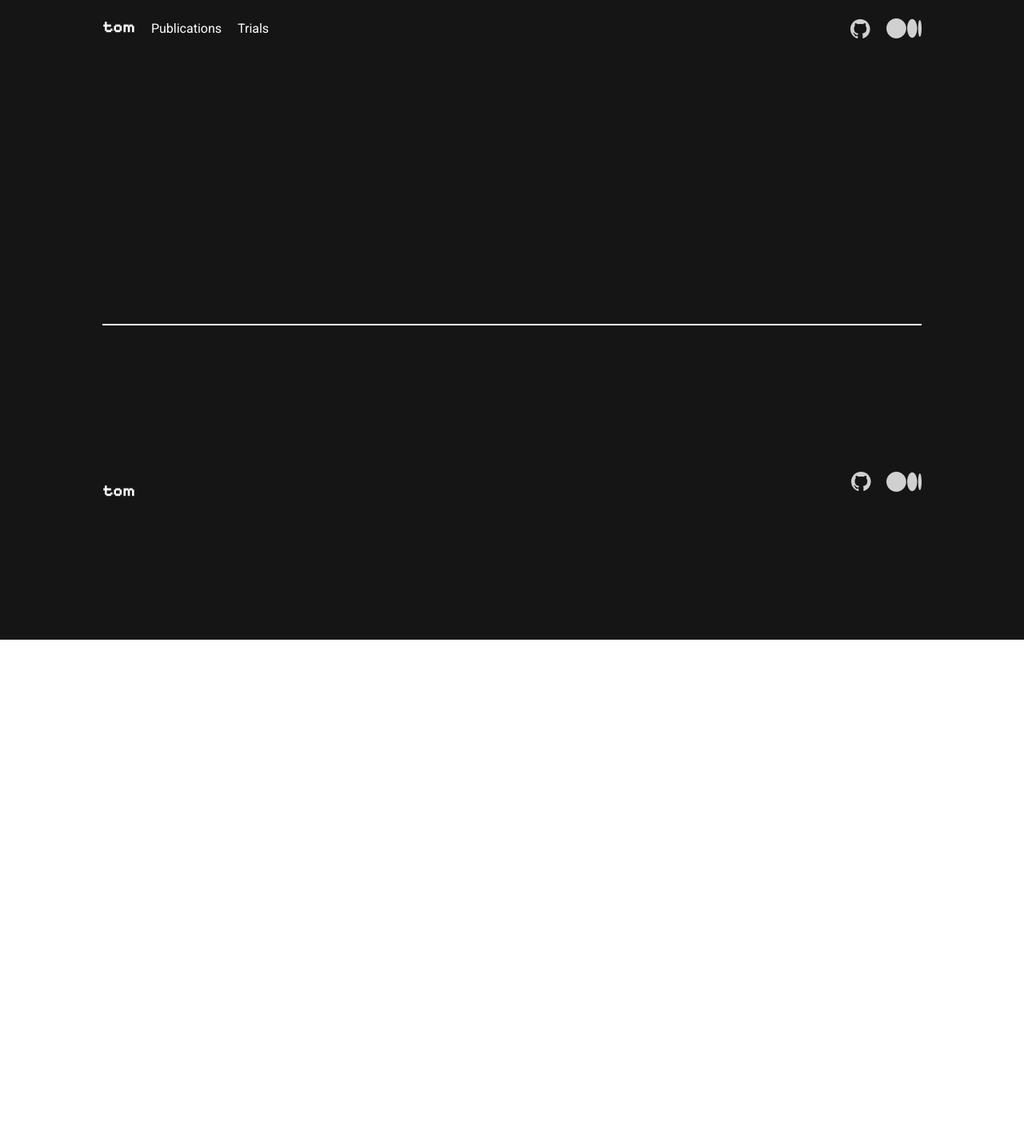
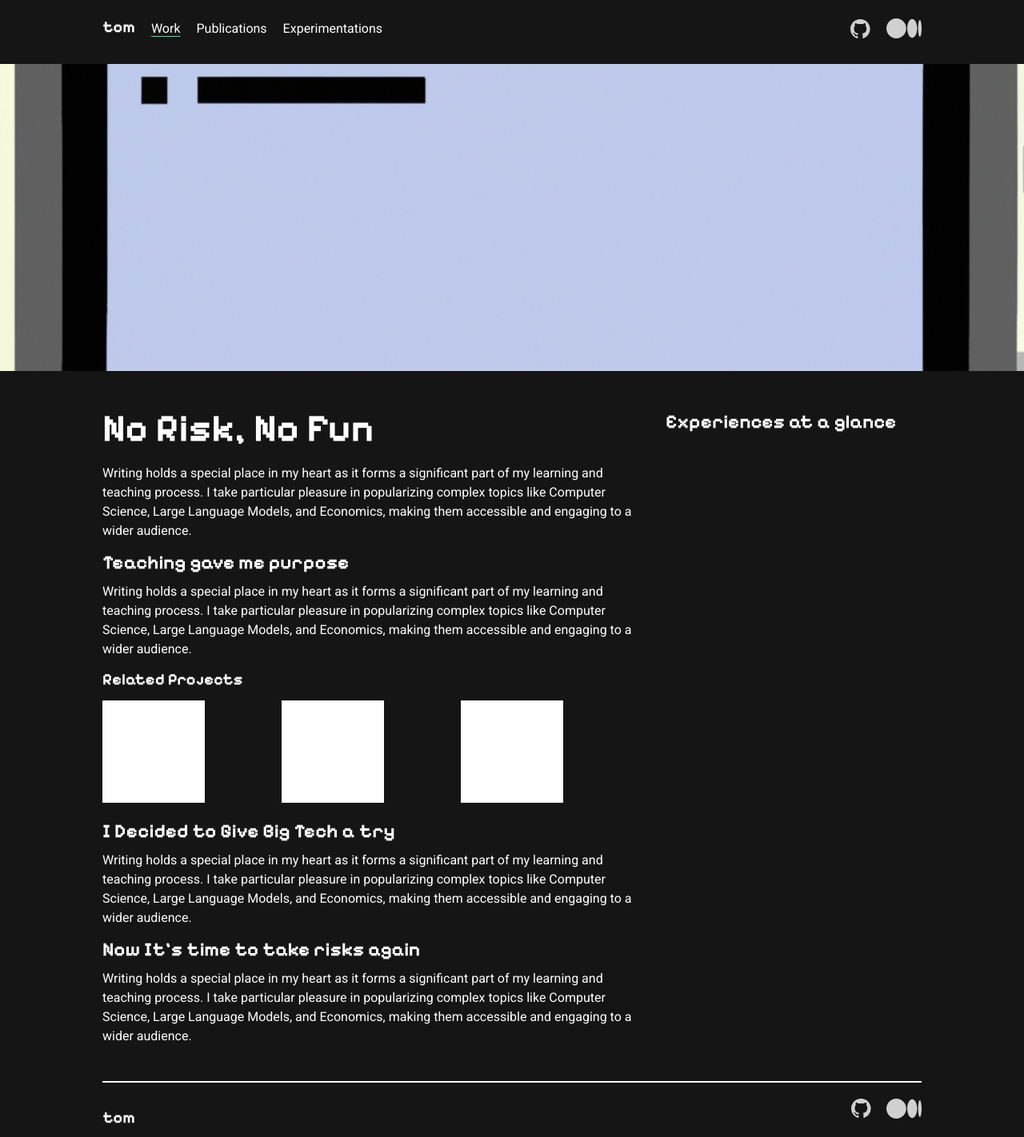
Before and after one commit to tdimnet/tdimnet.github.io, a React (Vite) app: page /work in a window 1280 px wide. Shown: the whole page at 80% size. Before the commit the page ends 800 px from the top, so only its background shows below. Built offline with nearby package versions, Linux system fonts and the light colour scheme.

Commit message:
Adding work page and starting to work on layout

```diff
--- a/src/App.tsx
+++ b/src/App.tsx
@@ -8,6 +8,7 @@ import Header from "./components/Header";
 import Home from "./pages/Home";
 import Publications from "./pages/Publications";
 import Experimentations from "./pages/Experimentations";
+import Work from "./pages/Work";
 
 function App() {
   return (
@@ -20,6 +21,7 @@ function App() {
           <Routes>
             <Route path="/publications" element={<Publications />} />
             <Route path="/experimentations" element={<Experimentations />} />
+            <Route path="/work" element={<Work />} />
             <Route path="/" element={<Home />} />
           </Routes>
           <Footer />
--- a/src/components/Header/index.tsx
+++ b/src/components/Header/index.tsx
@@ -16,6 +16,19 @@ function Component() {
           <li className="mr-2 lg:mr-5">
             <Link to="/">
               <Heading css="text-white" content="tom" as="h3" />
+            </Link>
+          </li>
+          <li className="mr-2 lg:mr-5">
+            <Link to="/work">
+              <Paragraph
+                css={
+                  pathname === "/work"
+                    ? "underline decoration-secondary underline-offset-4"
+                    : ""
+                }
+              >
+                Work
+              </Paragraph>
             </Link>
           </li>
           <li className="mr-2 lg:mr-5">
@@ -40,7 +53,7 @@ function Component() {
                     : ""
                 }
               >
-                Trials
+                Experimentations
               </Paragraph>
             </Link>
           </li>
--- /dev/null
+++ b/src/pages/Work/index.tsx
@@ -0,0 +1,93 @@
+import Heading from "../../components/Heading";
+import Banner from "../../components/Banner";
+import Paragraph from "../../components/Paragraph";
+import Link from "../../components/Link";
+
+function Page() {
+  return (
+    <main className="mb-8">
+      <section>
+        <div className="h-96 mb-12">
+          <Banner src="/assets/sample-img.png" alt="" />
+        </div>
+        <div className="grid lg:grid-cols-3 gap-8">
+          <article className="lg:col-span-2">
+            <div>
+              <Heading
+                css="text-white mb-5"
+                content="No Risk, No Fun"
+                as="h1"
+              />
+              <Paragraph css="mb-3">
+                Writing holds a special place in my heart as it forms a
+                significant part of my learning and teaching process. I take
+                particular pleasure in popularizing complex topics like Computer
+                Science, Large Language Models, and Economics, making them
+                accessible and engaging to a wider audience.
+              </Paragraph>
+            </div>
+            <div className="mb-5">
+              <Heading
+                css="text-white mb-2"
+                content="Teaching gave me purpose"
+                as="h2"
+              />
+              <Paragraph css="mb-3">
+                Writing holds a special place in my heart as it forms a
+                significant part of my learning and teaching process. I take
+                particular pleasure in popularizing complex topics like Computer
+                Science, Large Language Models, and Economics, making them
+                accessible and engaging to a wider audience.
+              </Paragraph>
+              <div>
+                <Heading
+                  css="text-white mb-3"
+                  content="Related Projects"
+                  as="h3"
+                />
+                <div className="grid grid-cols-3">
+                  <div className="bg-white h-32 w-32"></div>
+                  <div className="bg-white h-32 w-32"></div>
+                  <div className="bg-white h-32 w-32"></div>
+                </div>
+              </div>
+            </div>
+            <Heading
+              css="text-white mb-2"
+              content="I Decided to Give Big Tech a try"
+              as="h2"
+            />
+            <Paragraph css="mb-3">
+              Writing holds a special place in my heart as it forms a
+              significant part of my learning and teaching process. I take
+              particular pleasure in popularizing complex topics like Computer
+              Science, Large Language Models, and Economics, making them
+              accessible and engaging to a wider audience.
+            </Paragraph>
+            <Heading
+              css="text-white mb-2"
+              content="Now It's time to take risks again"
+              as="h2"
+            />
+            <Paragraph css="mb-3">
+              Writing holds a special place in my heart as it forms a
+              significant part of my learning and teaching process. I take
+              particular pleasure in popularizing complex topics like Computer
+              Science, Large Language Models, and Economics, making them
+              accessible and engaging to a wider audience.
+            </Paragraph>
+          </article>
+          <aside>
+            <Heading
+              css="text-white mb-5"
+              content="Experiences at a glance"
+              as="h2"
+            />
+          </aside>
+        </div>
+      </section>
+    </main>
+  );
+}
+
+export default Page;
```
